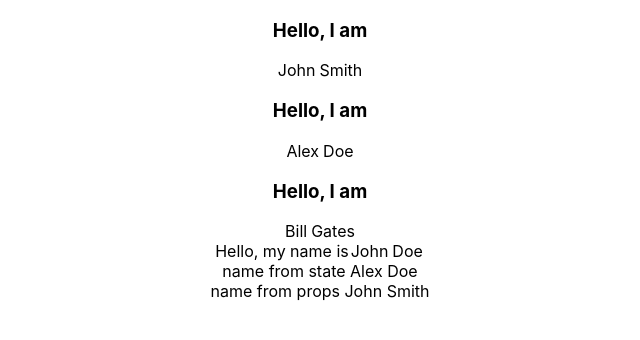
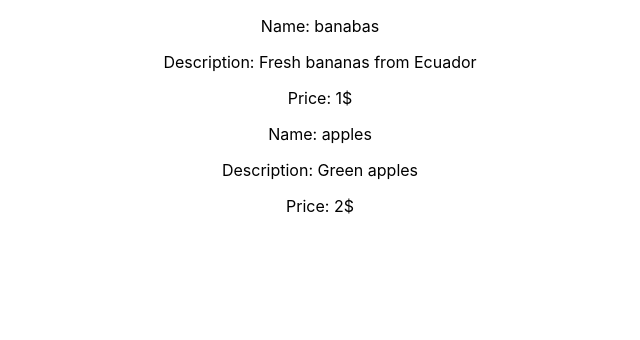
Before and after one commit to MASISKAR/react_beg_02-demo, a React (Create React App) app: page / in a window 1280 px wide. Shown: the top 340 px of the page, without its empty margins (320-960 px from the left). Built offline with nearby package versions, Linux system fonts and the light colour scheme.

Commit message:
homework 4

```diff
--- a/src/App.js
+++ b/src/App.js
@@ -1,42 +1,43 @@
 import React from 'react';
 import './App.css';
 // import './demo/classes';
-import Person from './demo/Person';
+// import Person from './demo/Person';
+import Product from './demo/Product';
 
-function Name(props) {
-  // console.log(props)
+// function Name(props) {
+//   // console.log(props)
 
-  return (
-    <span className='surname'>
-      {props.text}
-    </span>
-  );
-}
+//   return (
+//     <span className='surname'>
+//       {props.text}
+//     </span>
+//   );
+// }
 
-function Surname(props) {
-  return (
-    <span className='surname'>
-      {props.text}
-    </span>
-  );
-}
+// function Surname(props) {
+//   return (
+//     <span className='surname'>
+//       {props.text}
+//     </span>
+//   );
+// }
 
-const Greeting = () => (
-    <div>
-      Hello, my name is
-      <Name text='John'/>
-      <Surname text='Doe'/>
-    </div>
-  );
+// const Greeting = () => (
+//     <div>
+//       Hello, my name is
+//       <Name text='John'/>
+//       <Surname text='Doe'/>
+//     </div>
+//   );
 
 
 
 function App() {
-  const surname = 'Smith';
+  // const surname = 'Smith';
 
   return (
     <div className="App">
-      <h3>Hello, I am</h3>
+{/*       <h3>Hello, I am</h3>
       <Name text='John' a='fdfgd' c='sdfsf' className='block' />
       <Surname text={surname} />
 
@@ -49,9 +50,19 @@
       <Surname text='Gates' />
 
 
-    <Greeting />
+    <Greeting /> */}
 
-    <Person name='John Smith'/>
+    <Product
+    name={'banabas'}
+    price='1$'
+    description='Fresh bananas from Ecuador'
+    />
+
+    <Product
+    name='apples'
+    price='2$'
+    description='Green apples'
+    />
     </div>
 
   );
--- /dev/null
+++ b/src/demo/Description.js
@@ -0,0 +1,12 @@
+import React, {Component} from 'react';
+
+class Description extends Component {
+
+    render(){
+        return(
+            <p>Description: {this.props.text}</p>
+        );
+    }
+}
+
+export default Description;
--- /dev/null
+++ b/src/demo/Name.js
@@ -0,0 +1,12 @@
+import React, {Component} from 'react';
+
+class Name extends Component {
+
+    render(){
+        return(
+            <p>Name: {this.props.text}</p>
+        );
+    }
+}
+
+export default Name;
--- /dev/null
+++ b/src/demo/Price.js
@@ -0,0 +1,12 @@
+import React, {Component} from 'react';
+
+class Price extends Component {
+
+    render(){
+        return(
+            <p>Price: {this.props.text}</p>
+        );
+    }
+}
+
+export default Price;
--- /dev/null
+++ b/src/demo/Product.js
@@ -0,0 +1,21 @@
+import React, {Component} from 'react';
+import Name from './Name';
+import Description from './Description';
+import Price from './Price';
+
+
+class Product extends Component {
+
+    render(){
+
+        return(
+            <div>
+            <Name text = {this.props.name}/>
+            <Description text = {this.props.description}/>
+            <Price text = {this.props.price}/>
+            </div>
+        );
+    }
+}
+
+export default Product;
```
